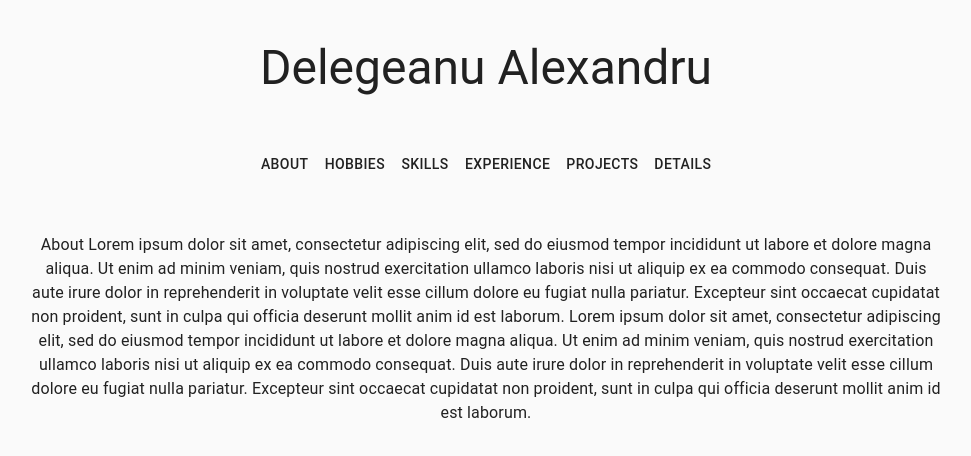
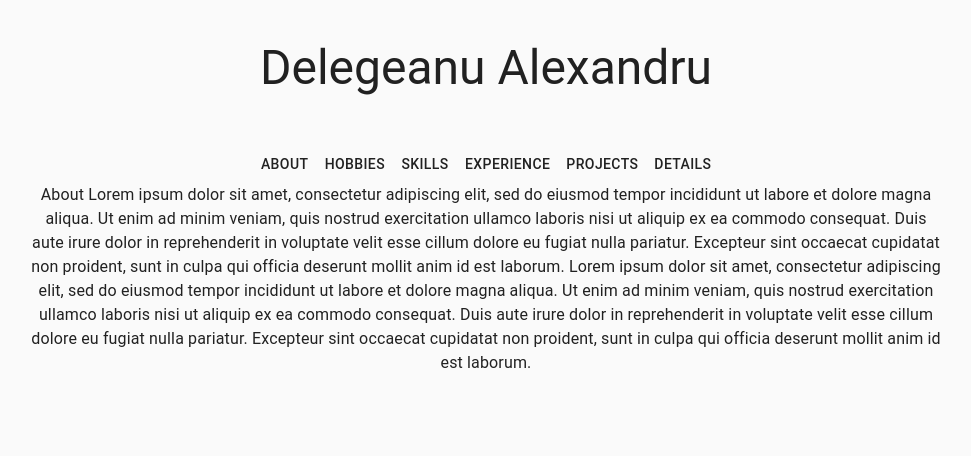
Before and after one commit to TheAncientOwl/personal-page, a React (Create React App) app: page / in a window 1280 px wide. Shown: the top 456 px of the page, without its empty margins (154-1125 px from the left). Built offline with nearby package versions, Linux system fonts and the light colour scheme.

Commit message:
fixed '<div> cannot appear as a descendant of <p>'

```diff
--- a/src/components/AppContent.jsx
+++ b/src/components/AppContent.jsx
@@ -14,7 +14,11 @@ const useStyles = makeStyles({
 
 export default function AppContent({ children }) {
   const classes = useStyles();
-  return <Typography className={classes.root}>{children}</Typography>;
+  return (
+    <Typography component='span' className={classes.root}>
+      {children}
+    </Typography>
+  );
 }
 
 AppContent.propTypes = {
```
